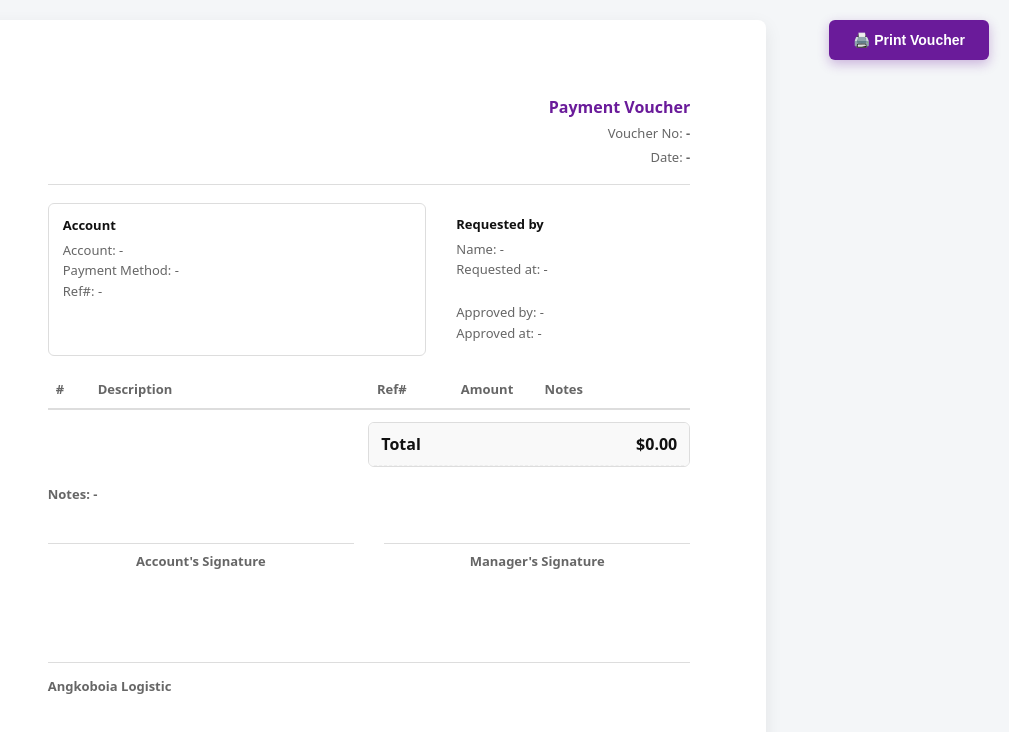
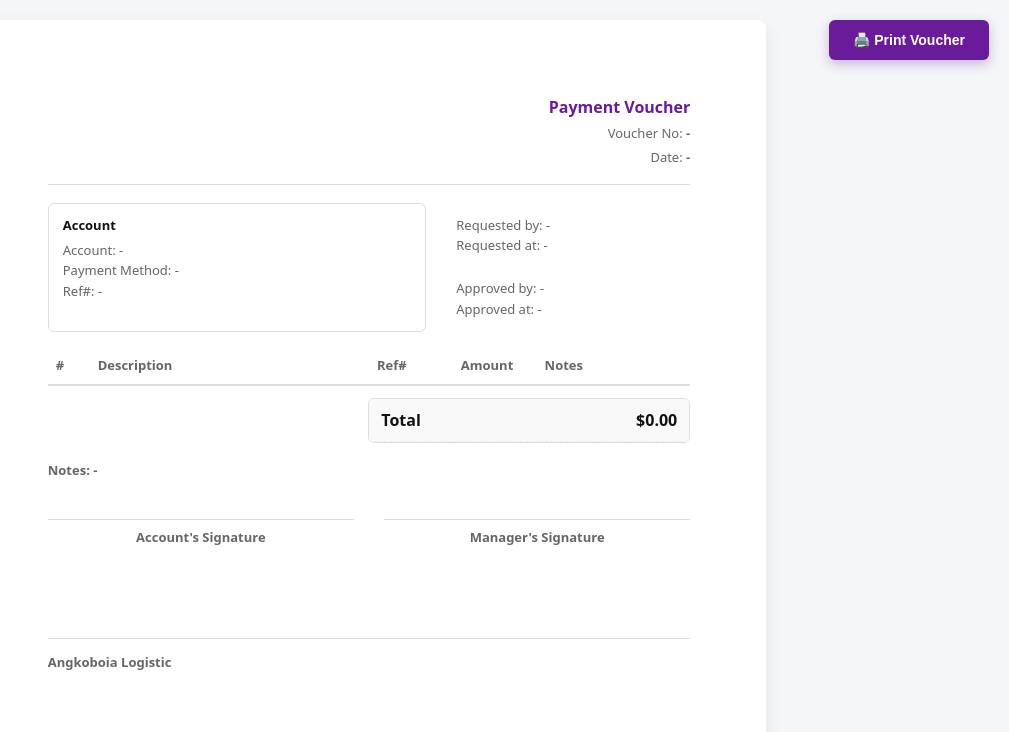
Before and after one commit to kounsokong/voucher, a plain HTML site: page index.html in a window 1280 px wide. Shown: the whole page, without its empty margins (271-1280 px from the left). Drawn offline with Linux system fonts and the light colour scheme.

Commit message:
Update index.html

```diff
--- a/index.html
+++ b/index.html
@@ -152,8 +152,7 @@
         <p>Ref#: <span id="ref">-</span></p>
       </div>
       <div class="box no-border" style="min-width:200px;flex:0 0 220px;">
-        <h4>Requested by</h4>
-        <p>Name: <span id="requested_by">-</span></p>
+        <p>Requested by: <span id="requested_by">-</span></p>
         <p>Requested at: <span id="created_at">-</span></p><br>
         <p>Approved by: <span id="approved_by">-</span></p>
         <p>Approved at: <span id="approved_at">-</span></p>
```
